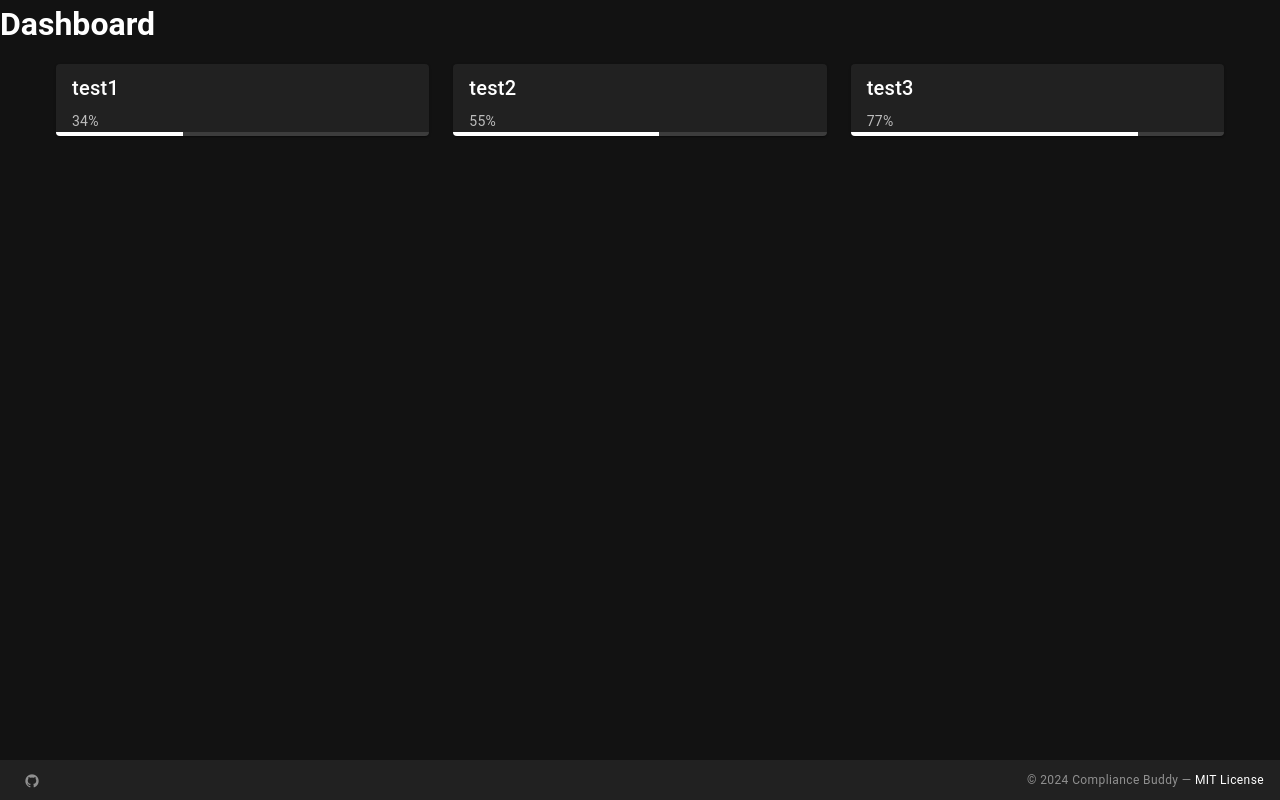
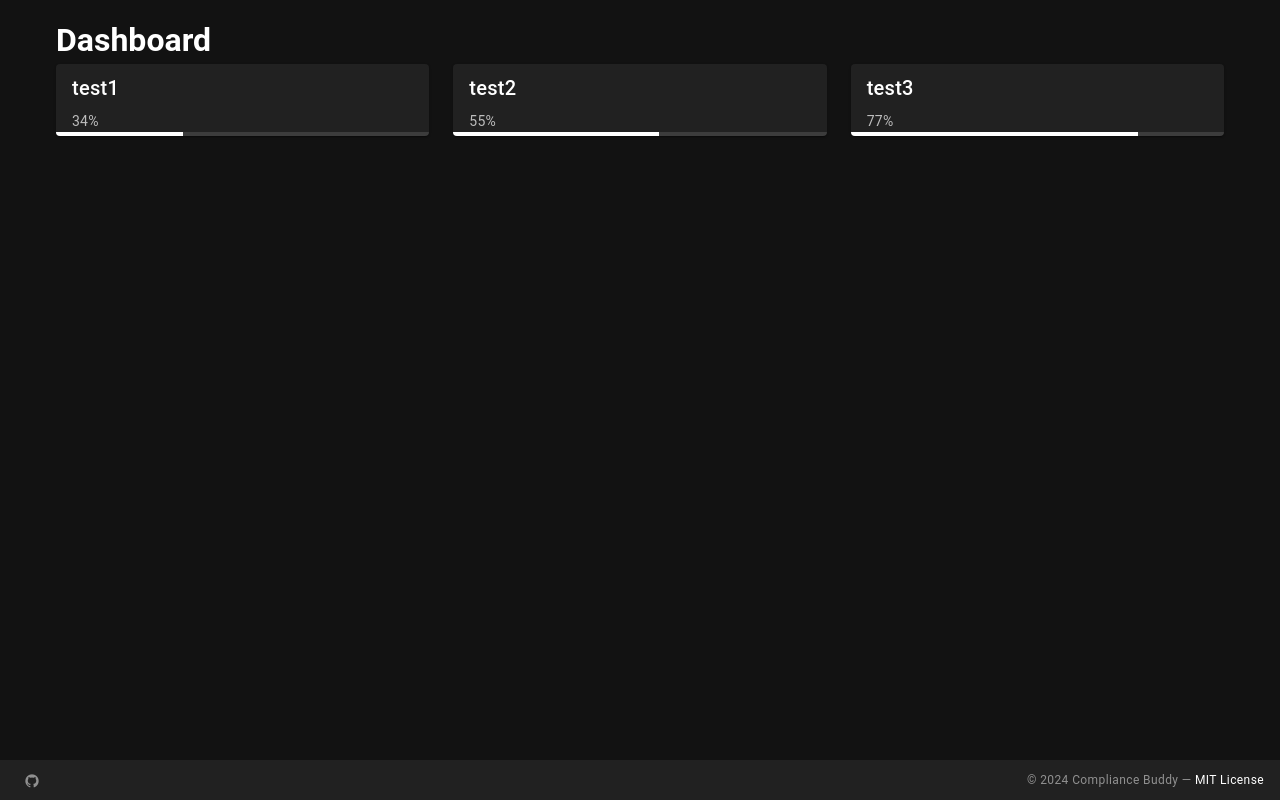
Before and after one commit to hoffers/compliance-buddy, a Vue app in the folder spa/: page /dashboard in a window 1280 px wide. Built offline with nearby package versions, Linux system fonts and the light colour scheme; no server answers.

Commit message:
Move dashboard header

```diff
--- a/spa/src/pages/dashboard.vue
+++ b/spa/src/pages/dashboard.vue
@@ -1,6 +1,6 @@
 <template>
-  <h1>Dashboard</h1>
   <v-container>
+    <h1>Dashboard</h1>
     <v-row>
       <v-col v-for="framework in frameworks" :key="framework.id">
         <v-card @click="viewFramework(framework.id)">
```
